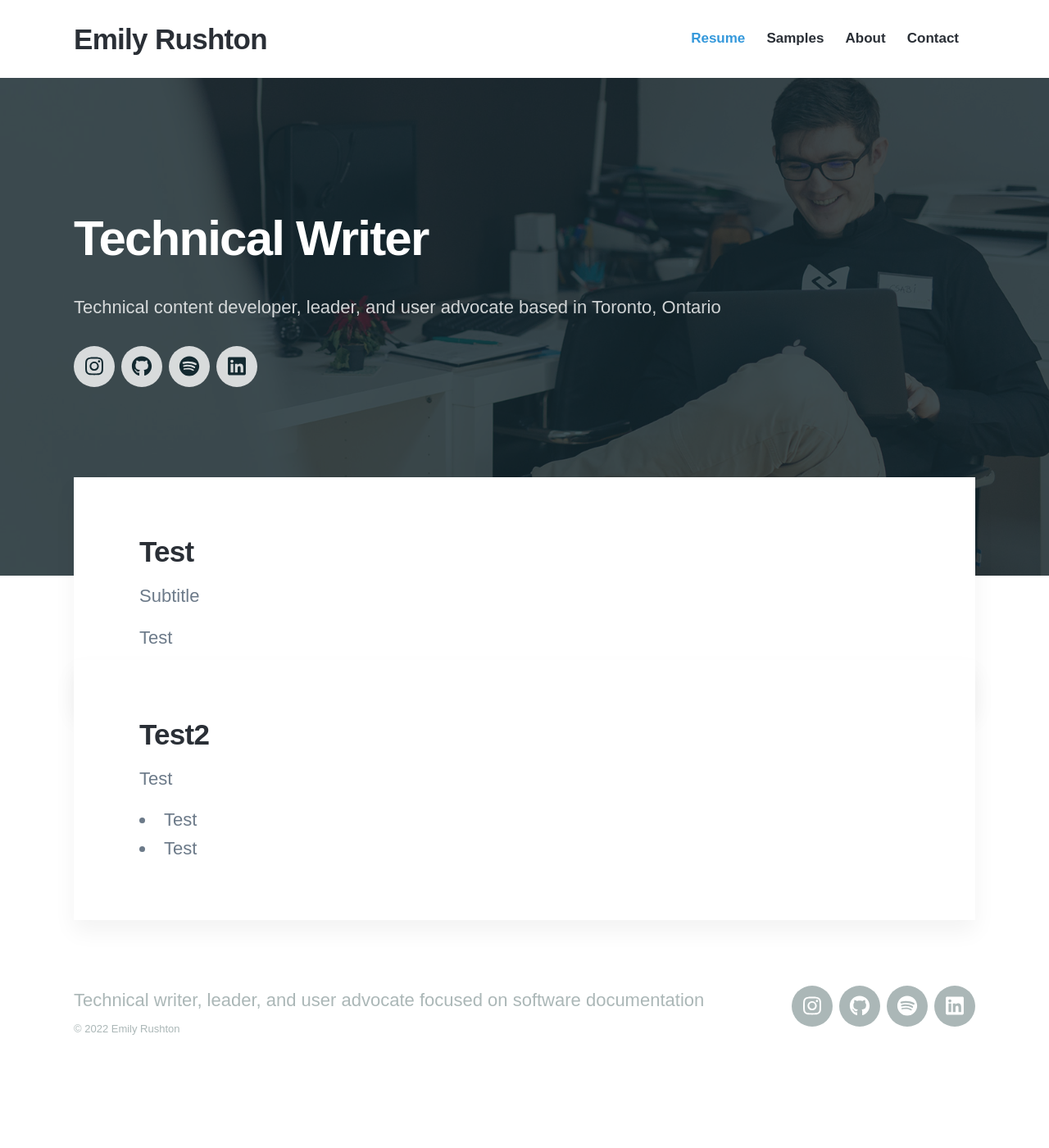
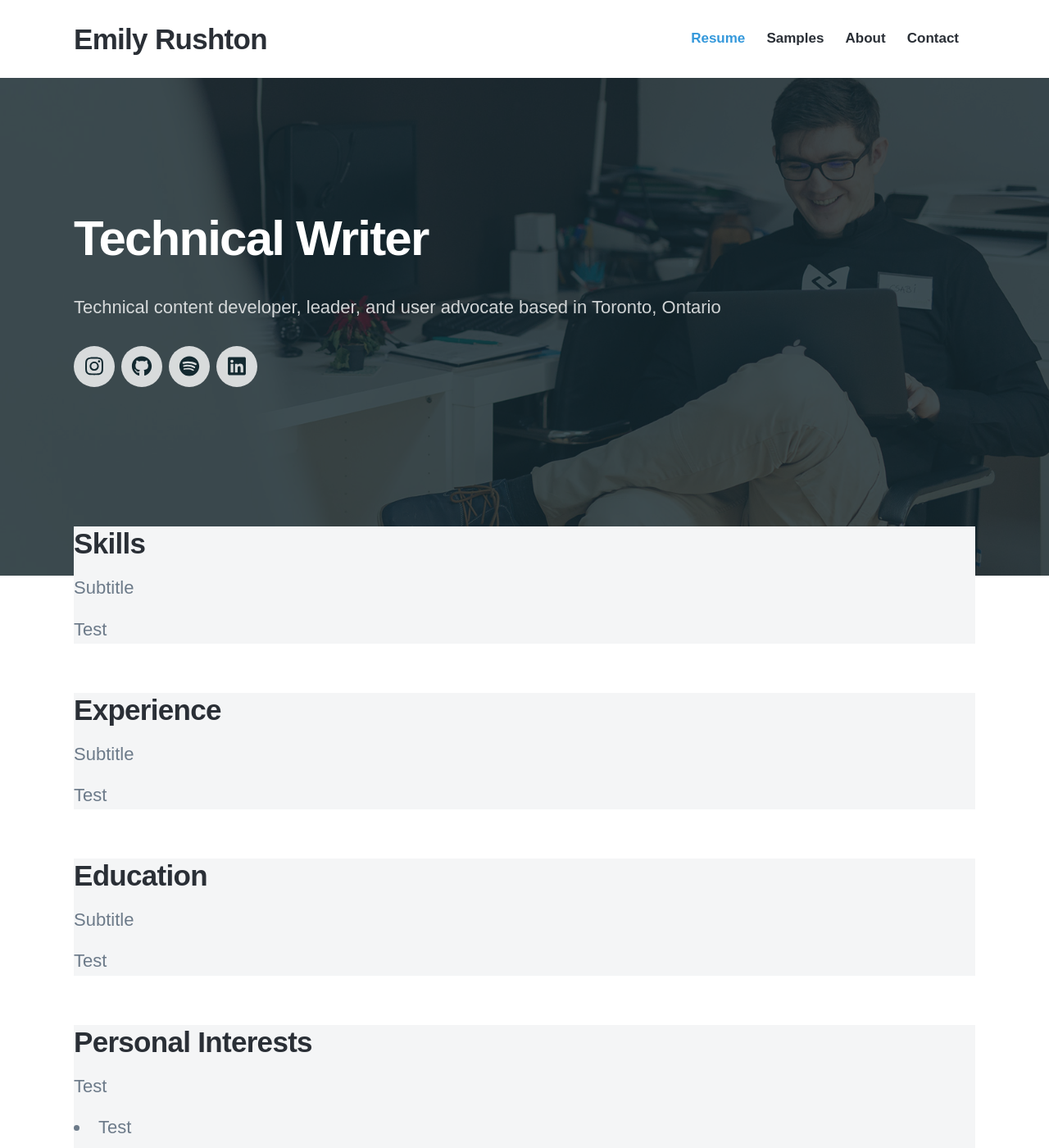
Before and after one commit to emilyrushton/emilyrushton.github.io, a Jekyll site: the page built from index.html, in a window 1280 px wide and 1400 px high. Shown: the whole window at 82% size. Built offline with Jekyll 4.4.1, drawn with Linux system fonts in a browser that asks for light colours; nearby versions of some CDN libraries; some web fonts are replaced.

Commit message:
Update index.html

```diff
--- a/index.html
+++ b/index.html
@@ -24,16 +24,30 @@
 
 <section class="listing">
 	<div class="wrap">
-			<article class="single-post">
+			<article class="post">
 				<div>
-					<h2>Test</h2>
+					<h2>Skills</h2>
 					<p>Subtitle</p>
 					<p>Test</p>
 				</div>
 			</article>
-			<article class="single-post">
+			<article class="post">
 				<div>
-					<h2>Test2</h2>
+					<h2>Experience</h2>
+					<p>Subtitle</p>
+					<p>Test</p>
+				</div>
+			</article>
+			<article class="post">
+				<div>
+					<h2>Education</h2>
+					<p>Subtitle</p>
+					<p>Test</p>
+				</div>
+			</article>
+			<article class="post">
+				<div>
+					<h2>Personal Interests</h2>
 					<p>Test</p>
 					<ul>
 						<li>Test</li>
```
